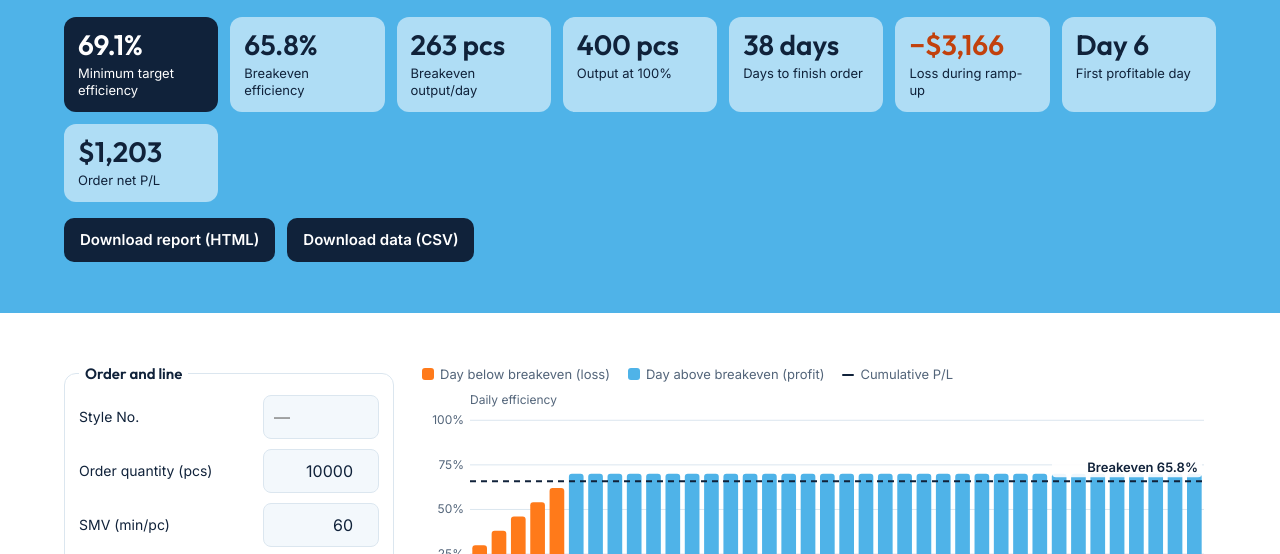
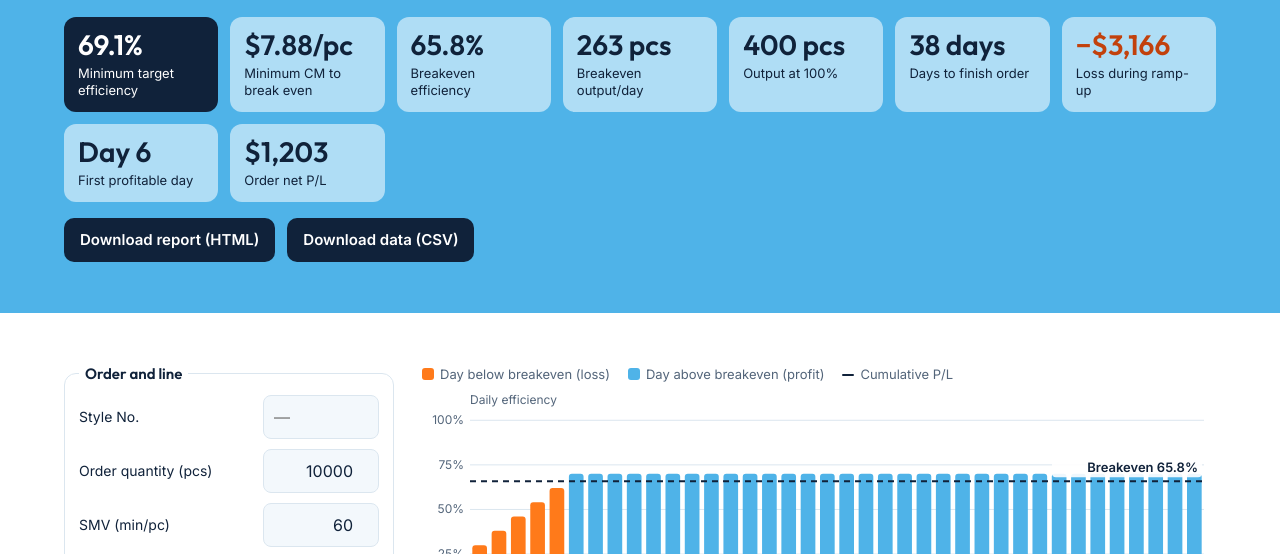
Before and after one commit to bynonato15/rampup-breakeven-planner, a plain HTML site: page index.html in a window 1280 px wide. Shown: the part 216-770 px from the top of the page. Drawn offline with Linux system fonts and the light colour scheme.

Commit message:
Add minimum CM price to break even
Co-Authored-By: Claude Opus 5.5 <noreply@anthropic.com>
Claude-Session: https://claude.ai/code/session_01GUgQJAHNX2mRJ7Dk5A4xsb

```diff
--- a/index.html
+++ b/index.html
@@ -144,6 +144,7 @@ td.neg{color:#d9480f}tr.be td{background:color-mix(in srgb,var(--sky) 18%,transp
 {
 const L10={
 en:{
+ kCm:'Minimum CM to break even',perPc:'/pc',vLoss2:(a,m,c)=>`Order loses ${a} — raise CM to ${c}/pc or target to ${m}`,vLossCm:(a,c)=>`Order loses ${a} — CM must be at least ${c}/pc to break even`,cmT:'Minimum CM price at your current ramp-up',cmF:(d,c,q,v)=>`Total line cost for ${d} days ${c} ÷ ${q} pcs = <strong>${v}/pc</strong>`,cmGap:(c,g,up)=>up?`Your CM ${c} is ${g}/pc short`:`Your CM ${c} covers it with ${g}/pc to spare`,solveNo2:c=>`No target efficiency can recover the ramp-up loss on this order. At this ramp-up the CM must be at least <b>${c}/pc</b>, or shorten the ramp-up, or plan a larger order.`,
  sty:'Style No.',xh:'Download report (HTML)',xc:'Download data (CSV)',xOk:'Saved',xNo:'Download cancelled',xNa:"Export isn't available in this view — open the calculator on claude.ai",rGen:'Report generated',rIn:'Inputs',rPdf:'Open in a browser and use Print → Save as PDF to make a PDF.',
  title:'Ramp-up breakeven planner · sewing line',calc:'Calculating…',
  g1:'Order and line',qty:'Order quantity (pcs)',smv:'SMV (min/pc)',wk:'Workers on line',hr:'Working hours/day',
@@ -170,6 +171,7 @@ en:{
  cEff:'Daily efficiency',cCum:'Cumulative P/L (USD)',cBe:'Breakeven',cBeDay:n=>`Breakeven day ${n}`
 },
 vi:{
+ kCm:'CM tối thiểu để hòa vốn',perPc:'/sp',vLoss2:(a,m,c)=>`Đơn hàng lỗ ${a} — tăng CM lên ${c}/sp hoặc mục tiêu lên ${m}`,vLossCm:(a,c)=>`Đơn hàng lỗ ${a} — CM phải đạt ít nhất ${c}/sp để hòa vốn`,cmT:'Giá CM tối thiểu với kế hoạch tăng năng suất hiện tại',cmF:(d,c,q,v)=>`Tổng chi phí chuyền ${d} ngày ${c} ÷ ${q} sp = <strong>${v}/sp</strong>`,cmGap:(c,g,up)=>up?`CM hiện tại ${c} còn thiếu ${g}/sp`:`CM hiện tại ${c} dư ${g}/sp`,solveNo2:c=>`Không có hiệu suất mục tiêu nào bù được lỗ giai đoạn tăng năng suất của đơn hàng này. Với kế hoạch hiện tại, CM phải đạt ít nhất <b>${c}/sp</b>, hoặc rút ngắn thời gian tăng năng suất, hoặc làm đơn hàng lớn hơn.`,
  sty:'Mã hàng (Style No.)',xh:'Tải báo cáo (HTML)',xc:'Tải dữ liệu (CSV)',xOk:'Đã lưu',xNo:'Đã hủy tải',xNa:'Không thể xuất trong chế độ xem này — hãy mở trên claude.ai',rGen:'Ngày tạo báo cáo',rIn:'Thông số đầu vào',rPdf:'Mở bằng trình duyệt và chọn In → Lưu dạng PDF để có file PDF.',
  title:'Kế hoạch tăng năng suất đạt hòa vốn · chuyền may',calc:'Đang tính…',
  g1:'Đơn hàng và chuyền',qty:'Số lượng đơn hàng (sp)',smv:'SMV (phút/sp)',wk:'Số công nhân trên chuyền',hr:'Giờ làm việc/ngày',
@@ -196,6 +198,7 @@ vi:{
  cEff:'Hiệu suất hằng ngày',cCum:'Lãi/lỗ lũy kế (USD)',cBe:'Hòa vốn',cBeDay:n=>`Hòa vốn ngày ${n}`
 },
 ko:{
+ kCm:'손익분기 최소 CM',perPc:'/pc',vLoss2:(a,m,c)=>`오더 손실 ${a} — CM ${c}/pc 이상 또는 목표 효율 ${m} 필요`,vLossCm:(a,c)=>`오더 손실 ${a} — 손익분기를 위해 CM ${c}/pc 이상 필요`,cmT:'현재 램프업 기준 최소 CM 단가',cmF:(d,c,q,v)=>`${d}일 라인 총비용 ${c} ÷ ${q} pcs = <strong>${v}/pc</strong>`,cmGap:(c,g,up)=>up?`현재 CM ${c}는 ${g}/pc 부족`:`현재 CM ${c}는 ${g}/pc 여유`,solveNo2:c=>`어떤 목표 효율로도 이 오더의 램프업 손실을 회수할 수 없습니다. 현재 램프업 기준 CM이 최소 <b>${c}/pc</b> 이상이어야 하며, 또는 램프업을 단축하거나 더 큰 오더로 진행하세요.`,
  sty:'스타일 번호',xh:'보고서 다운로드 (HTML)',xc:'데이터 다운로드 (CSV)',xOk:'저장됨',xNo:'다운로드 취소됨',xNa:'이 화면에서는 내보내기를 사용할 수 없습니다 — claude.ai에서 여세요',rGen:'보고서 작성일',rIn:'입력값',rPdf:'브라우저에서 열고 인쇄 → PDF로 저장을 선택하면 PDF가 됩니다.',
  title:'램프업 손익분기 플래너 · 봉제 라인',calc:'계산 중…',
  g1:'오더 및 라인',qty:'오더 수량 (pcs)',smv:'SMV (분/pc)',wk:'라인 작업자 수',hr:'일 근무시간',
@@ -222,6 +225,7 @@ ko:{
  cEff:'일일 효율',cCum:'누적 손익 (USD)',cBe:'손익분기',cBeDay:n=>`손익분기 ${n}일차`
 },
 zh:{
+ kCm:'保本最低CM',perPc:'/件',vLoss2:(a,m,c)=>`订单亏损${a}——CM须提高到${c}/件,或目标效率达到${m}`,vLossCm:(a,c)=>`订单亏损${a}——CM至少须达到${c}/件才能保本`,cmT:'按当前爬坡计划的最低CM单价',cmF:(d,c,q,v)=>`${d}天产线总成本${c} ÷ ${q}件 = <strong>${v}/件</strong>`,cmGap:(c,g,up)=>up?`当前CM ${c},每件差${g}`:`当前CM ${c},每件富余${g}`,solveNo2:c=>`任何目标效率都无法弥补本订单的爬坡期亏损。按当前爬坡计划,CM至少须达到<b>${c}/件</b>,或缩短爬坡期、改做更大订单。`,
  sty:'款号',xh:'下载报告(HTML)',xc:'下载数据(CSV)',xOk:'已保存',xNo:'已取消下载',xNa:'此视图无法导出——请在 claude.ai 中打开',rGen:'报告生成时间',rIn:'输入参数',rPdf:'用浏览器打开,选择 打印 → 另存为PDF 即可生成PDF。',
  title:'爬坡期盈亏平衡计划 · 车缝线',calc:'计算中…',
  g1:'订单与产线',qty:'订单数量(件)',smv:'SMV(分钟/件)',wk:'产线工人数',hr:'每日工作小时',
@@ -303,16 +307,18 @@ function solve(p){
 
 function explain(p,mt){
   const li=(h,f,c)=>`<li${c?' class="res"':''}><b>${h}</b><span class="f">${f}</span></li>`;
-  if(mt===null)return li(t('notReach'),t('nr1'));
+  const cmLi=()=>{const {minCm,totCost,s}=last;if(!isFinite(minCm))return '';const g=minCm-p.cm;return li(t('cmT'),t('cmF')(s.rows.length,usd(totCost),num(p.qty),d2(minCm))+'<br>'+t('cmGap')(d2(p.cm),d2(Math.abs(g)),g>1e-9),mt===null)};
+  if(mt===null)return li(t('notReach'),t('nr1'))+cmLi();
   const s2=sim(p,mt),rr=s2.rows.filter(r=>p.cu.length?r.d<=p.cu.length:r.eff<mt-1e-9);
   const Qr=rr.reduce((a,r)=>a+r.out,0),PLr=rr.reduce((a,r)=>a+r.pl,0),loss=-PLr,Qs=p.qty-Qr,per=loss/Qs,den=p.cm-per,O=p.C/den;
-  if(den<=0)return li(t('notReach'),t('nr2'));
+  if(den<=0)return li(t('notReach'),t('nr2'))+cmLi();
   const raw=O*p.smv/p.minDay*100;
   return [
     li(t('e1t'),rr.length?t('e1')(rr.length,num(Qr),loss>=0,usd(Math.abs(loss))):t('e1none')),
     li(t('e2t'),t('e2')(usd(Math.abs(loss)),num(Qs),d2(Math.abs(per)),d2(p.cm),loss>=0?'−':'+',d2(den))),
     li(t('e3t'),t('e3')(usd(p.C),d2(den),num(O))),
-    li(t('e4t'),t('e4')(num(O),p.smv,num(p.minDay),pct(raw))+(Math.abs(raw-mt)>=0.05?` → <strong>${pct(mt)}</strong> ${t('round')}`:` → <strong>${pct(mt)}</strong>`),true)
+    li(t('e4t'),t('e4')(num(O),p.smv,num(p.minDay),pct(raw))+(Math.abs(raw-mt)>=0.05?` → <strong>${pct(mt)}</strong> ${t('round')}`:` → <strong>${pct(mt)}</strong>`),true),
+    cmLi()
   ].join('');
 }
 
@@ -323,9 +329,11 @@ function run(){
   const rampLoss=R.filter(r=>r.pl<0).reduce((a,r)=>a+r.pl,0);
   const firstProfit=R.find(r=>r.pl>=0);
   const mt=solve(p);
-  $('verdict').textContent=!s.done?t('vNo'):s.cum>=0?t('vOk')(s.beDay??R.length,usd(s.cum)):t('vLoss')(usd(-s.cum),mt?pct(mt):t('more300'));
+  const totCost=R.reduce((a,r)=>a+r.cost,0),minCm=s.done&&p.qty>0?totCost/p.qty:Infinity;last.minCm=minCm;last.totCost=totCost;
+  $('verdict').textContent=!s.done?t('vNo'):s.cum>=0?t('vOk')(s.beDay??R.length,usd(s.cum)):(mt?t('vLoss2')(usd(-s.cum),pct(mt),d2(minCm)):t('vLossCm')(usd(-s.cum),d2(minCm)));
   const k=[
     [mt===null?'>300%':pct(mt),t(mt===null?'kMinNo':'kMin'),false,true],
+    [isFinite(minCm)?d2(minCm)+t('perPc'):'—',t('kCm'),minCm>p.cm+1e-9,mt===null],
     [pct(p.beEff),t('kBe')],
     [num(p.beOut)+t('pcs'),t('kBeOut')],
     [num(p.cap)+t('pcs'),t('kCap')],
@@ -337,7 +345,7 @@ function run(){
   last.mt=mt;last.k=k;
   {const sv=$('sty').value.trim();$('styTop').textContent=sv?` · ${t('sty')} ${sv}`:'';}
   $('kpis').innerHTML=k.map(([b,l,bad,hi])=>`<div class="k${bad?' bad':''}${hi?' hi':''}"><b>${b}</b><span>${l}</span></div>`).join('');
-  $('solve').innerHTML=mt===null?t('solveNo'):t('solveOk')(pct(mt),pct(p.beEff),pct(Math.max(0,mt-p.beEff)));
+  $('solve').innerHTML=mt===null?t('solveNo2')(d2(minCm)):t('solveOk')(pct(mt),pct(p.beEff),pct(Math.max(0,mt-p.beEff)));
   $('how').innerHTML=explain(p,mt);
   const mid=p.oth>0?`(${p.reg} h + ${p.oth} h OT × ${p.ot}%)`:`${p.hr} h`;
   $('cdh').innerHTML=t('cdh')(p.hr,d2(p.base),p.sh,mid,d2(p.costDay));
```
